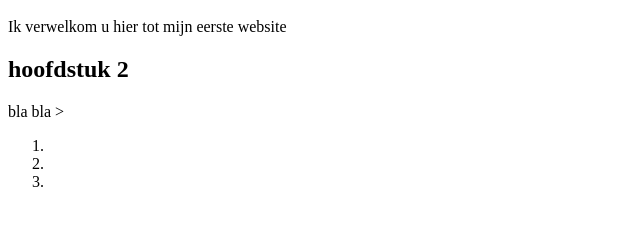
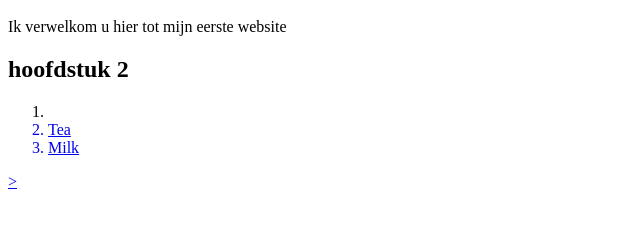
Before and after one commit to Mrflapke/mrflapke.github.io, a plain HTML site: page opdracht4.html in a window 1280 px wide. Shown: the part 48-276 px from the top of the page, without its empty margins (0-640 px from the left). Drawn offline with Linux system fonts and the light colour scheme.

Commit message:
extentie fout

```diff
--- a/opdracht4.html
+++ b/opdracht4.html
@@ -7,12 +7,14 @@
  <p> Ik verwelkom u hier tot mijn eerste website</p>
 
  <h2>hoofdstuk 2 </h2>
- <p>bla bla
-><ol>
-    <li> <htmlopgave1</li>
-    <li><htmlopgave2/li>
-    <li><htmlopgave3</li>
+ <ol>
+    <li><a href=</a></li>
+    <li>Tea</li>
+    <li>Milk</li>
   </ol>
+
+
+>
 </body>
 
 
```
